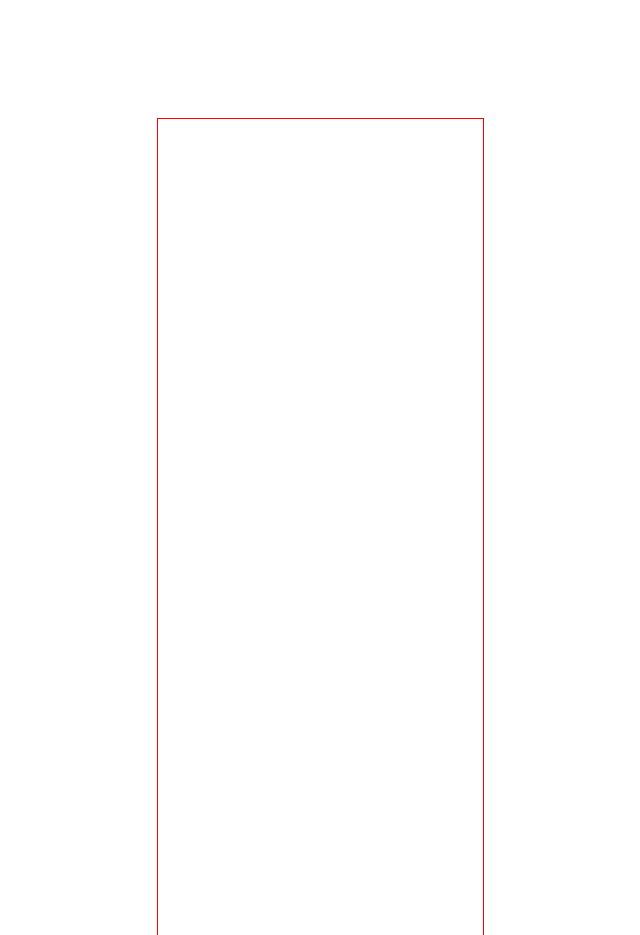
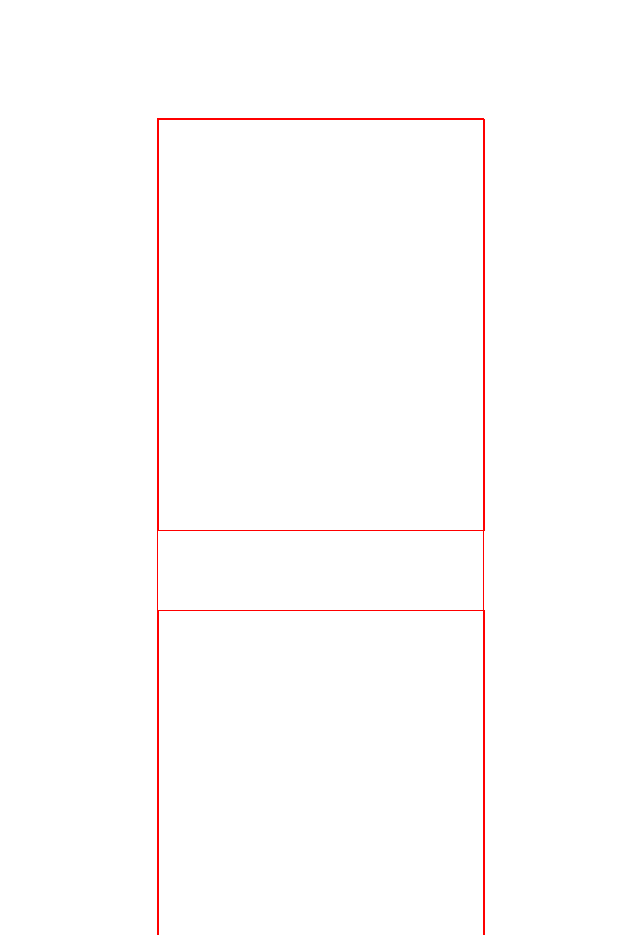
Before and after one commit to danielopq/designo, a React (Vite) app: page / in a window 1280 px wide. Shown: the part 1557-2492 px from the top of the page, without its empty margins (320-960 px from the left). Built offline with nearby package versions, Linux system fonts and the light colour scheme; a web font is replaced by a local one.

Commit message:
Value component renamed to KeyValue

```diff
--- a/src/components/layout/index.ts
+++ b/src/components/layout/index.ts
@@ -1,3 +1,4 @@
 export { default as WebFooter } from "./webFooter/WebFooter";
 export { default as TopNavBar } from "./topNavBar/TopNavBar";
 export { default as NavBar } from "./navBar/NavBar";
+export { default as KeyValue } from "./keyValue/KeyValue";
--- /dev/null
+++ b/src/components/layout/keyValue/KeyValue.tsx
@@ -0,0 +1,8 @@
+import './keyValue.scss';
+
+const KeyValue:React.FC = () => {
+    return(
+        <div className='keyValue'></div>
+    )
+}
+export default KeyValue;
--- /dev/null
+++ b/src/components/layout/keyValue/keyValue.scss
@@ -0,0 +1,5 @@
+.keyValue{
+    width: 327px;
+    height: 412px;
+    border: solid 1px red;
+}
--- a/src/components/pages/home/components/values/Values.tsx
+++ b/src/components/pages/home/components/values/Values.tsx
@@ -1,8 +1,14 @@
 import './values.scss';
 
-const Values:React.FC = () => {
-    return(
-        <section id="values"></section>
+import { KeyValue } from '../../../../layout';
+
+const Values: React.FC = () => {
+    return (
+        <section id="values">
+            <KeyValue />
+            <KeyValue />
+            <KeyValue />
+        </section>
     )
 }
 export default Values;
--- a/src/components/pages/home/components/values/values.scss
+++ b/src/components/pages/home/components/values/values.scss
@@ -1,5 +1,8 @@
 #values{
     width: 327px;
     height: 1396px;
+    display: flex;
+    flex-direction: column;
+    justify-content: space-between;
     border: solid 1px red;
 }
```
